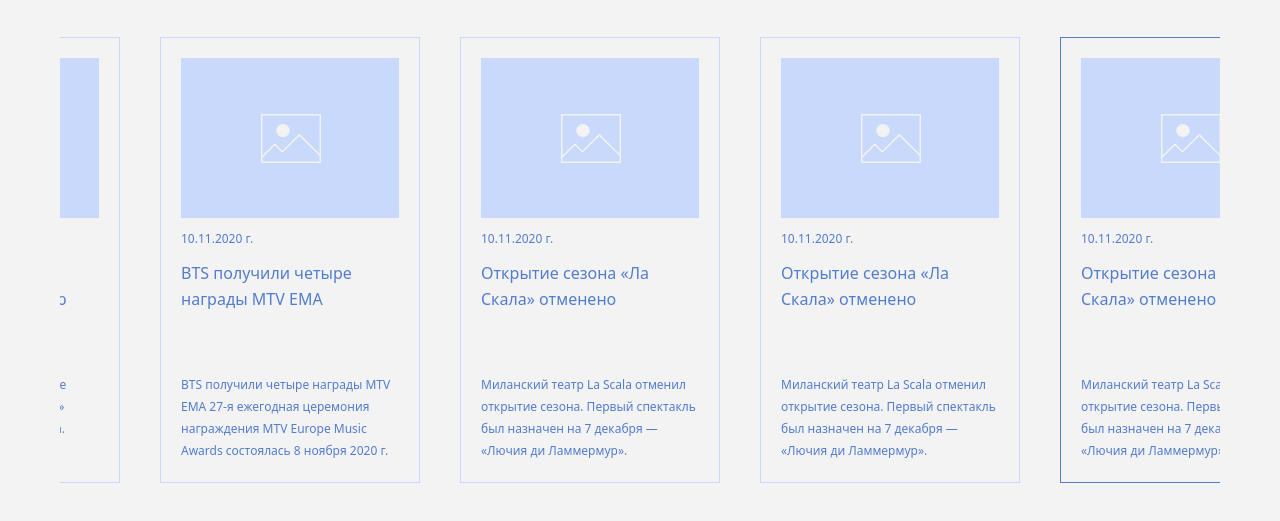
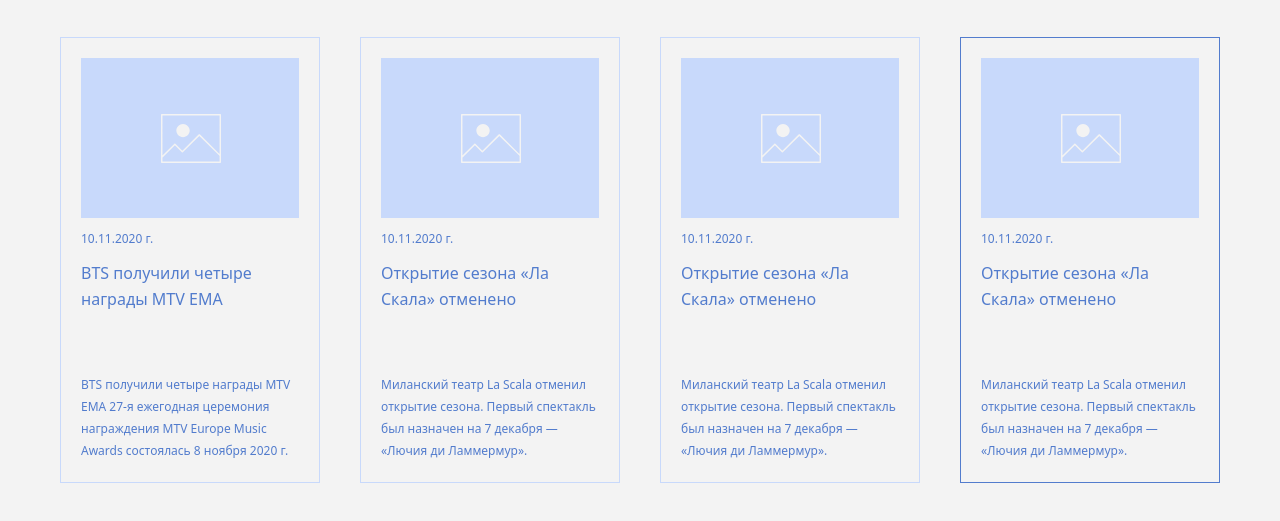
Before and after one commit to LilBib/nuts-slider, a website: page index.html in a window 1280 px wide. Both pictures are taken after a click on the element 1090 px from the left and 150 px from the top of the page. Shown: the part 183-704 px from the top of the page. Drawn offline with Linux system fonts and the light colour scheme.

Commit message:
фикс свайпа на большом расширении

```diff
--- a/index.html
+++ b/index.html
@@ -7,7 +7,7 @@
     <link href="./dist/output.css" rel="stylesheet">
   </head>
   <body class="bg-back w-full min-h-screen">
-    <div class="max-w-[1160px] overflow-hidden mx-auto px-5 xl:px-0 mt-[130px] mob:mt-[120px] grid mob:grid-cols-1 sm:grid-cols-2 lg:grid-cols-3 xl:grid-cols-4 grid-cols-1 mob:auto-rows-max gap-10">
+    <div class="component-container max-w-[1160px] overflow-hidden mx-auto px-5 xl:px-0 mt-[130px] mob:mt-[120px] grid mob:grid-cols-1 sm:grid-cols-2 lg:grid-cols-3 xl:grid-cols-4 grid-cols-1 mob:auto-rows-max gap-10">
         <h1 class="font-roboto text-[40px] mob:text-5xl text-blue font-bold leading-[50px] mob:leading-[60px] col-span-1 xl:col-span-2">Актуальное</h1>
         <div class="flex col-span-2 sm:col-span-1 lg:col-span-2 row-start-3 sm:row-start-auto">
             <div class="flex flex-1 items-center">
--- a/index.js
+++ b/index.js
@@ -78,28 +78,34 @@ const handleLeftActivation = () => {
 
 const roll = () => {
     const activePreviewCoords = document.querySelector('.active').getBoundingClientRect();
+    const componentContainer = document.querySelector('.component-container').getBoundingClientRect();
     const clientWidth = document.body.clientWidth
-    if (clientWidth > 320) {
+    if (clientWidth > 1200) {
+        if (activePreviewCoords.right>componentContainer.right) {
+            const carouselElemCoords = carouselElem.getBoundingClientRect();
+            carouselElem.style.transform = "translateX(" + ( carouselElemCoords.left - activePreviewCoords.right + componentContainer.right - (clientWidth - (componentContainer.right - componentContainer.left))/2 ) + "px)"
+        }
+        if (activePreviewCoords.left-20 < 0) {
+            const carouselElemCoords = carouselElem.getBoundingClientRect();
+            carouselElem.style.transform = "translateX(" + ( carouselElemCoords.left - activePreviewCoords.left + componentContainer.left - (clientWidth - (componentContainer.right - componentContainer.left))/2 ) + "px)"
+        }
+    } else if (clientWidth > 320) {
         if (activePreviewCoords.right+20>clientWidth) {
             const carouselElemCoords = carouselElem.getBoundingClientRect();
             carouselElem.style.transform = "translateX(" + ( carouselElemCoords.left - activePreviewCoords.right - 20 + clientWidth ) + "px)"
-            console.log(carouselElem.style.transform)
         }
         if (activePreviewCoords.left-20 < 0) {
             const carouselElemCoords = carouselElem.getBoundingClientRect();
             carouselElem.style.transform = "translateX(" + ( carouselElemCoords.left - activePreviewCoords.left + 20 ) + "px)"
-            console.log(carouselElem.style.transform)
         }
     } else {
         if (activePreviewCoords.right+8>clientWidth) {
             const carouselElemCoords = carouselElem.getBoundingClientRect();
             carouselElem.style.transform = "translateX(" + ( carouselElemCoords.left - activePreviewCoords.right - 40 + clientWidth ) + "px)"
-            console.log(carouselElem.style.transform)
         }
         if (activePreviewCoords.left-8 < 0) {
             const carouselElemCoords = carouselElem.getBoundingClientRect();
             carouselElem.style.transform = "translateX(" + ( carouselElemCoords.left - activePreviewCoords.left + 8 ) + "px)"
-            console.log(carouselElem.style.transform)
         }
     }
 }
```
